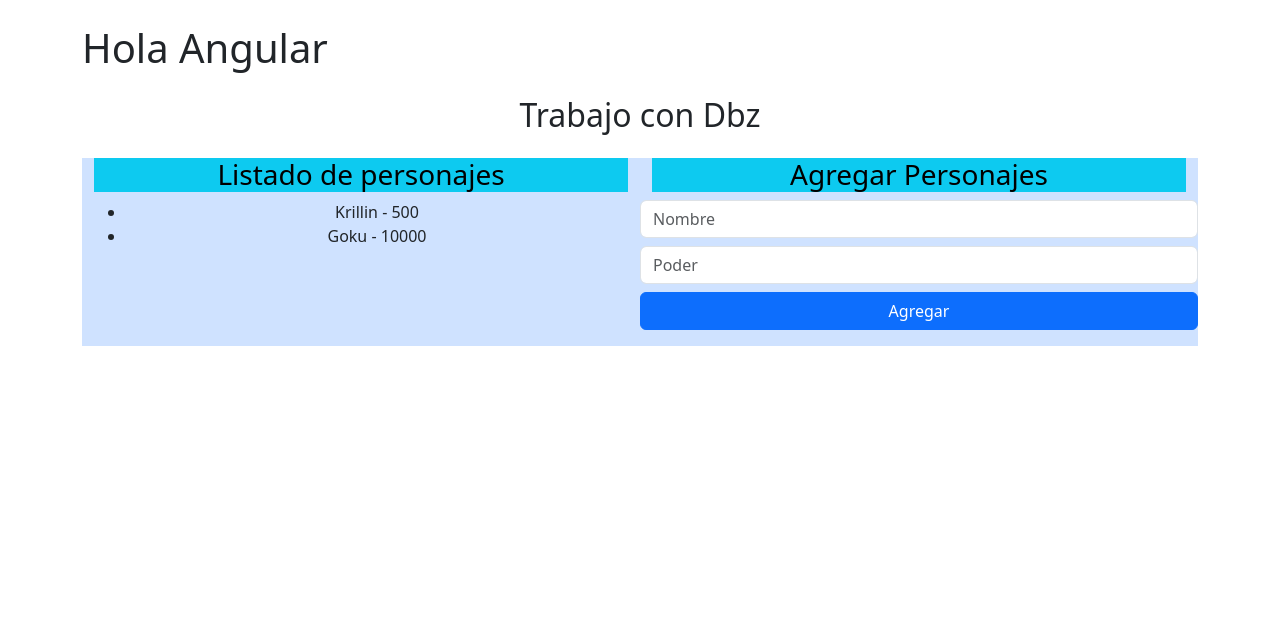
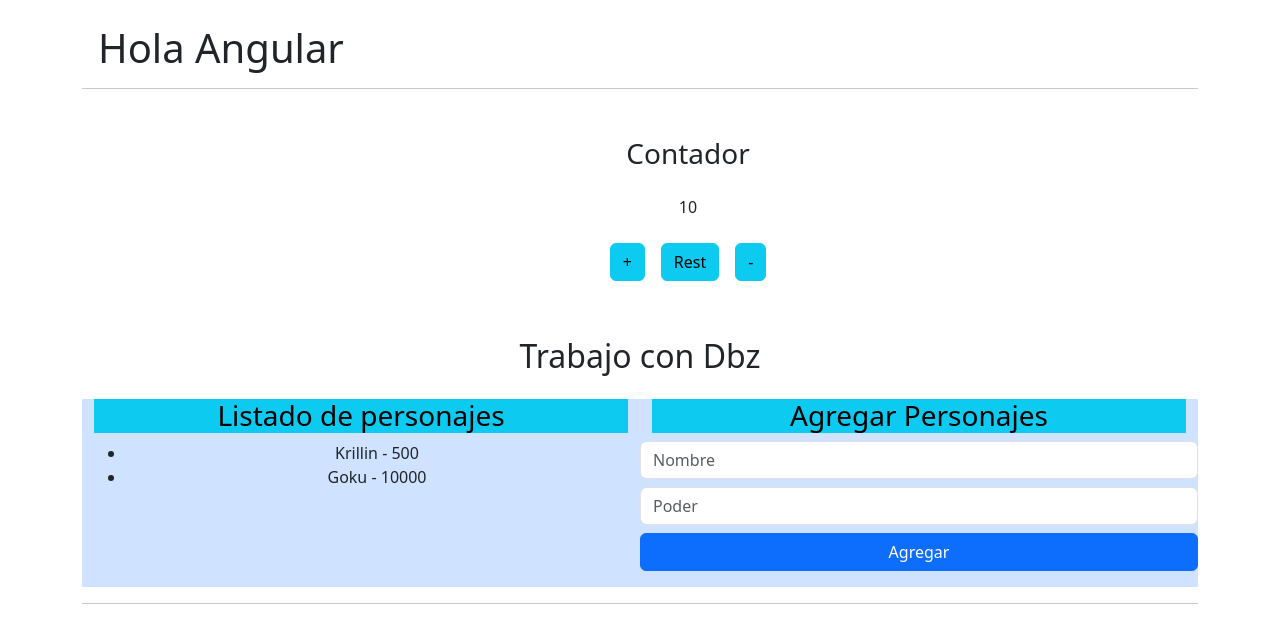
Before and after one commit to Dayloc/Angular1.3, an Angular app: page / in a window 1280 px wide. Shown: the top 626 px of the page. Built offline with nearby package versions, Linux system fonts and the light colour scheme.

Commit message:
agregamdo contador

```diff
--- a/src/app/app.component.html
+++ b/src/app/app.component.html
@@ -1,9 +1,24 @@
+
+
+
+
 
 <div class="container mt-4">
-  <h1>Hola Angular</h1>
+  <h1 class="m-3">Hola Angular</h1>
+<hr>
+<div class="align-items-center">
+<app-counter-component></app-counter-component>
+
+</div>
 
 
+
+
+<div>
   <app-dbz-component></app-dbz-component>
+
+<hr>
+</div>
 
 
 
--- a/src/app/app.module.ts
+++ b/src/app/app.module.ts
@@ -4,6 +4,7 @@ import { BrowserModule } from '@angular/platform-browser';
 import { AppRoutingModule } from './app-routing.module';
 import { AppComponent } from './app.component';
 import { DbzModule } from './dbz/dbz.module';
+import { CounterModule } from './counter/counter/counter.module';
 
 @NgModule({
   declarations: [
@@ -12,7 +13,8 @@ import { DbzModule } from './dbz/dbz.module';
   imports: [
     BrowserModule,
     AppRoutingModule,
-    DbzModule
+    DbzModule,
+    CounterModule
   ],
   providers: [],
   bootstrap: [AppComponent]
--- /dev/null
+++ b/src/app/counter/counter/components/counter-component/counter-component.component.html
@@ -0,0 +1,14 @@
+<div class="container text-center m-5">
+
+  <h3 class="m-4">Contador</h3>
+<div>
+<p>{{contador}}</p>
+<button class="btn btn-info m-2" (click)="incrementar()">+</button>
+<button class="btn btn-info m-2" (click)="reset()">Rest</button>
+<button class="btn btn-info m-2" (click)="decrementar()">-</button>
+
+
+</div>
+
+
+</div>
--- /dev/null
+++ b/src/app/counter/counter/components/counter-component/counter-component.component.ts
@@ -0,0 +1,21 @@
+import { Component } from '@angular/core';
+
+@Component({
+  selector: 'app-counter-component',
+  standalone: false,
+
+  templateUrl: './counter-component.component.html',
+  styleUrl: './counter-component.component.css'
+})
+export class CounterComponentComponent {
+  public contador:number=10;
+  public incrementar(): void {
+    this.contador++;
+  }
+  public decrementar(): void {
+    this.contador--;
+  }
+public reset():void{
+  this.contador=10;
+}
+}
```
Also changed, not shown: src/app/counter/counter/counter.module.ts (added, +18 -0 lines), src/app/counter/counter/components/counter-component/counter-component.component.css (added), 1 other file (tests, documents, lock files or other folders).
